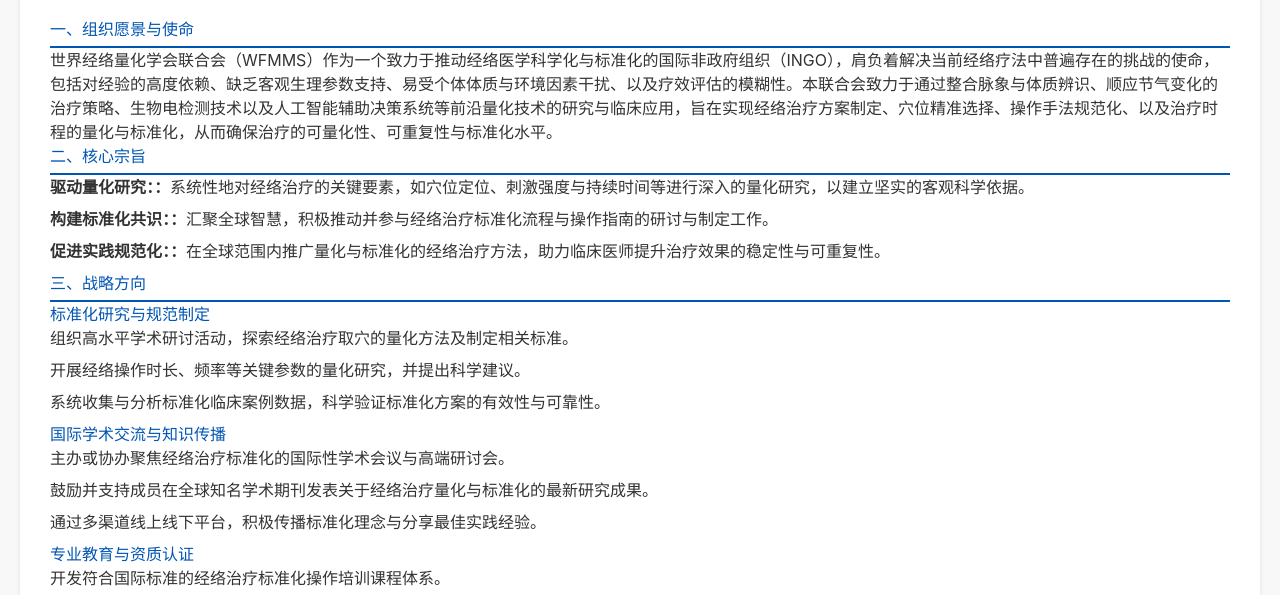
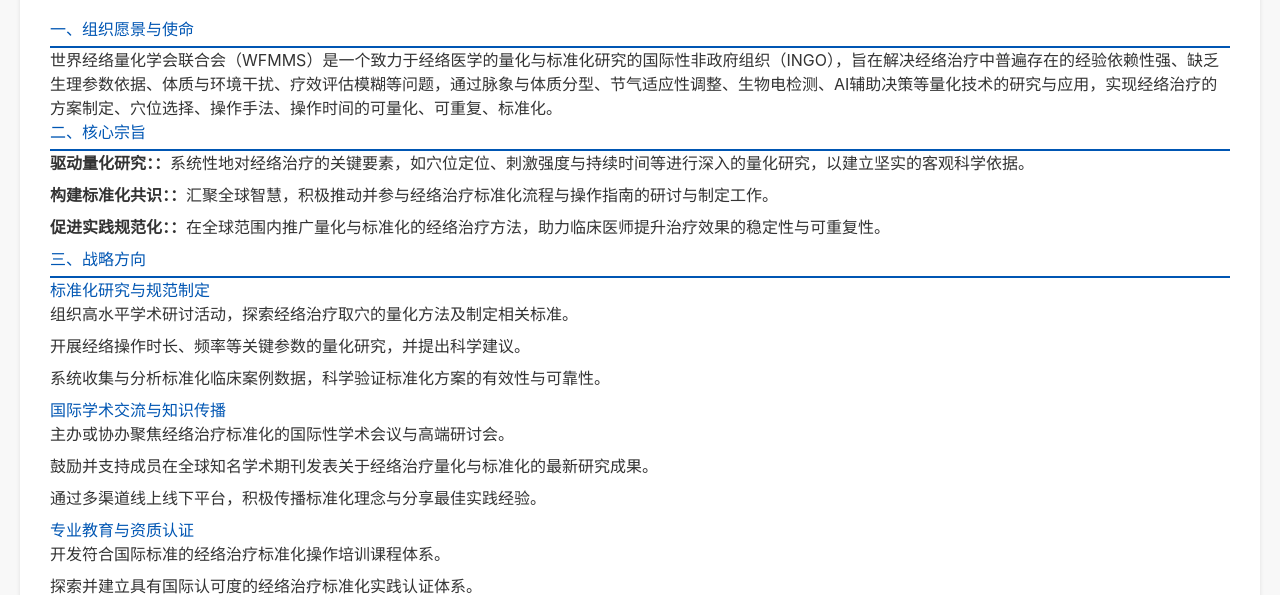
Before and after one commit to wfmms/wfmms.github.io, a plain HTML site: page index.html in a window 1280 px wide. Shown: the part 203-798 px from the top of the page. Drawn offline with nearby package versions, Linux system fonts and the light colour scheme.

Commit message:
Update index.html

```diff
--- a/index.html
+++ b/index.html
@@ -129,7 +129,9 @@
 
 
         <h2>一、组织愿景与使命</h2>
-        <p>世界经络量化学会联合会（WFMMS）作为一个致力于推动经络医学科学化与标准化的国际非政府组织（INGO），肩负着解决当前经络疗法中普遍存在的挑战的使命，包括对经验的高度依赖、缺乏客观生理参数支持、易受个体体质与环境因素干扰、以及疗效评估的模糊性。本联合会致力于通过整合脉象与体质辨识、顺应节气变化的治疗策略、生物电检测技术以及人工智能辅助决策系统等前沿量化技术的研究与临床应用，旨在实现经络治疗方案制定、穴位精准选择、操作手法规范化、以及治疗时程的量化与标准化，从而确保治疗的可量化性、可重复性与标准化水平。</p>
+        <p>世界经络量化学会联合会（WFMMS）是一个致力于经络医学的量化与标准化研究的国际性非政府组织（INGO），旨在解决经络治疗中普遍存在的经验依赖性强、缺乏生理参数依据、体质与环境干扰、疗效评估模糊等问题，通过脉象与体质分型、节气适应性调整、生物电检测、AI辅助决策等量化技术的研究与应用，实现经络治疗的方案制定、穴位选择、操作手法、操作时间的可量化、可重复、标准化。
+
+</p>
 
         <h2>二、核心宗旨</h2>
         <ul>
```
